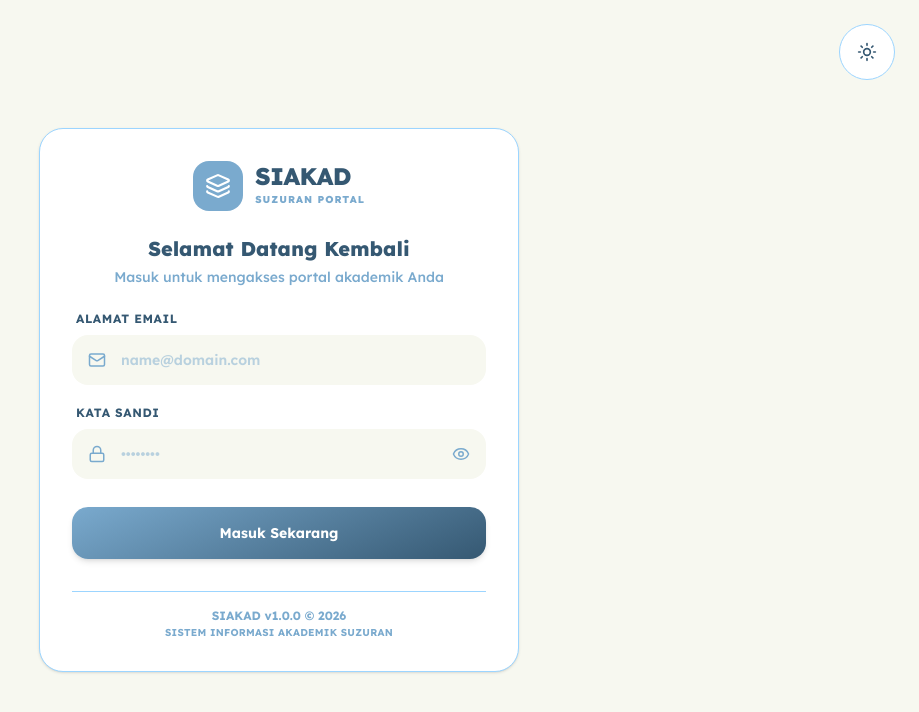
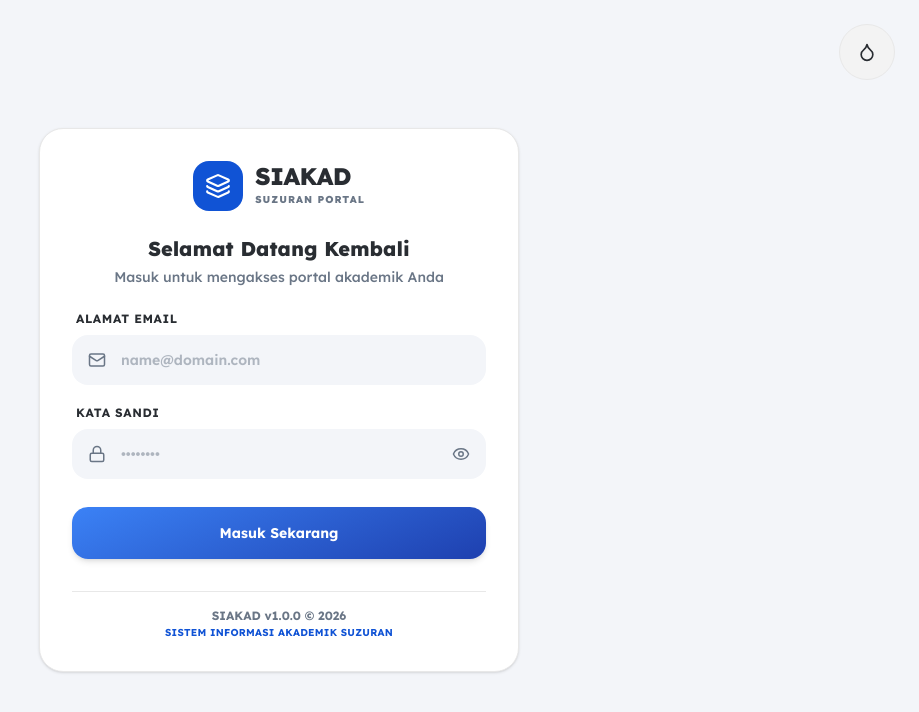
Before and after one commit to MasGENJEH/siauniversitassuzuran, a React (Vite) app in the folder frontend/: page / in a window 1280 px wide. Shown: the top 712 px of the page, without its empty margins (361-1280 px from the left). Built offline with nearby package versions, Linux system fonts and the light colour scheme.

Commit message:
feat: implement multi-theme support with customizable color palettes and toggle component

```diff
--- a/frontend/src/assets/index.css
+++ b/frontend/src/assets/index.css
@@ -6,7 +6,22 @@
 @source '../**/*.js';
 @source '../**/*.jsx';
 
-:root, :root[data-theme="blue"] {
+:root, :root[data-theme="default"] {
+  --monday-background: #f3f5f9;
+  --monday-border: #e8e8e8;
+  --monday-gray: #6a7686;
+  --monday-black: #292d32;
+  --monday-blue: #1053d5;
+  --monday-gray-background: #f3f3f3;
+  --monday-lime-green: #cbee5a;
+  --monday-lime-green-char: #deff6e;
+  --monday-red: #ff5070;
+  --monday-card: #ffffff;
+  --monday-gradient-start: #1e40af;
+  --monday-gradient-end: #3b82f6;
+}
+
+:root[data-theme="blue"] {
   --monday-background: #F7F8F0;
   --monday-border: #9CD5FF;
   --monday-gray: #7AAACE;
--- a/frontend/src/components/ThemeToggle.jsx
+++ b/frontend/src/components/ThemeToggle.jsx
@@ -1,17 +1,17 @@
 import React, { useEffect, useState } from 'react';
-import { Sun, Moon, Palette } from 'lucide-react';
+import { Sun, Moon, Palette, Droplet } from 'lucide-react';
 
 export default function ThemeToggle() {
-  // themes: 'blue' (initial colors), 'orange' (second colors), 'dark'
+  // themes: 'default' (original monday), 'blue' (first custom), 'orange' (second custom), 'dark'
   const [theme, setTheme] = useState(() => {
     if (typeof window !== 'undefined') {
       const storedTheme = localStorage.getItem('theme');
       if (storedTheme) {
         return storedTheme;
       }
-      return 'blue';
+      return 'default';
     }
-    return 'blue';
+    return 'default';
   });
 
   useEffect(() => {
@@ -23,19 +23,18 @@ export default function ThemeToggle() {
 
     if (theme === 'dark') {
       root.classList.add('dark');
-    } else if (theme === 'orange') {
-      root.setAttribute('data-theme', 'orange');
-    } else {
-      root.setAttribute('data-theme', 'blue');
+    } else if (theme !== 'default') {
+      root.setAttribute('data-theme', theme);
     }
 
     localStorage.setItem('theme', theme);
   }, [theme]);
 
   const cycleTheme = () => {
-    if (theme === 'blue') setTheme('orange');
+    if (theme === 'default') setTheme('blue');
+    else if (theme === 'blue') setTheme('orange');
     else if (theme === 'orange') setTheme('dark');
-    else setTheme('blue');
+    else setTheme('default');
   };
 
   return (
@@ -44,6 +43,7 @@ export default function ThemeToggle() {
       title={`Toggle Theme (Current: ${theme})`}
       className="flex size-14 rounded-full bg-monday-gray-background items-center justify-center overflow-hidden hover:opacity-80 transition-300 shrink-0 cursor-pointer text-monday-black border border-monday-border"
     >
+      {theme === 'default' && <Droplet size={20} />}
       {theme === 'blue' && <Sun size={20} />}
       {theme === 'orange' && <Palette size={20} />}
       {theme === 'dark' && <Moon size={20} />}
```
